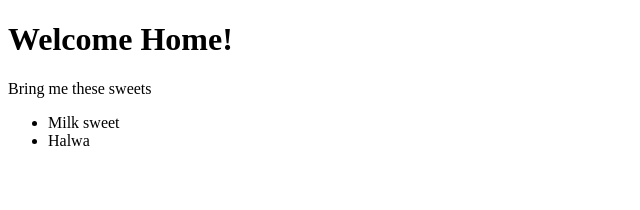
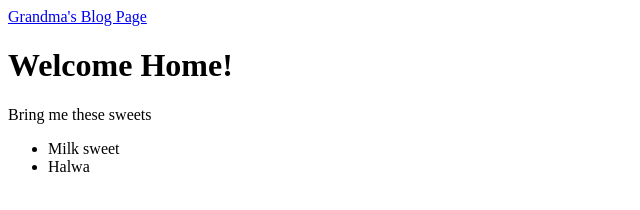
Before and after one commit to AmazingWowzers/HelloGrandma, a plain HTML site: page index.html in a window 1280 px wide. Shown: the whole page, without its empty margins (0-640 px from the left). Drawn offline with Linux system fonts and the light colour scheme.

Commit message:
Update index.html

```diff
--- a/index.html
+++ b/index.html
@@ -9,6 +9,7 @@
   </head>
 
   <body>
+    <a href="blog.html">Grandma's Blog Page</a>
     <h1>Welcome Home!</h1>
     <p>Bring me these sweets</p>
     <ul>
```
